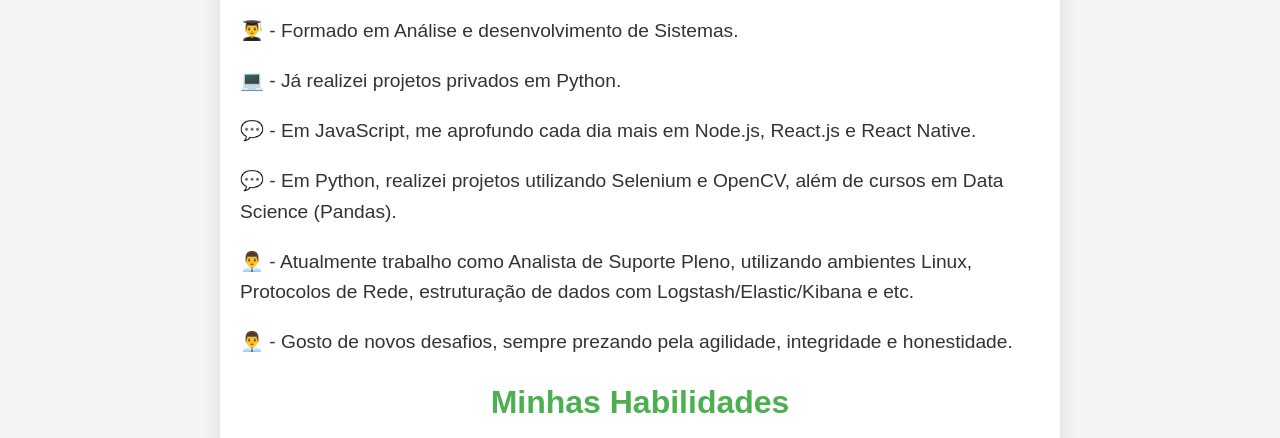
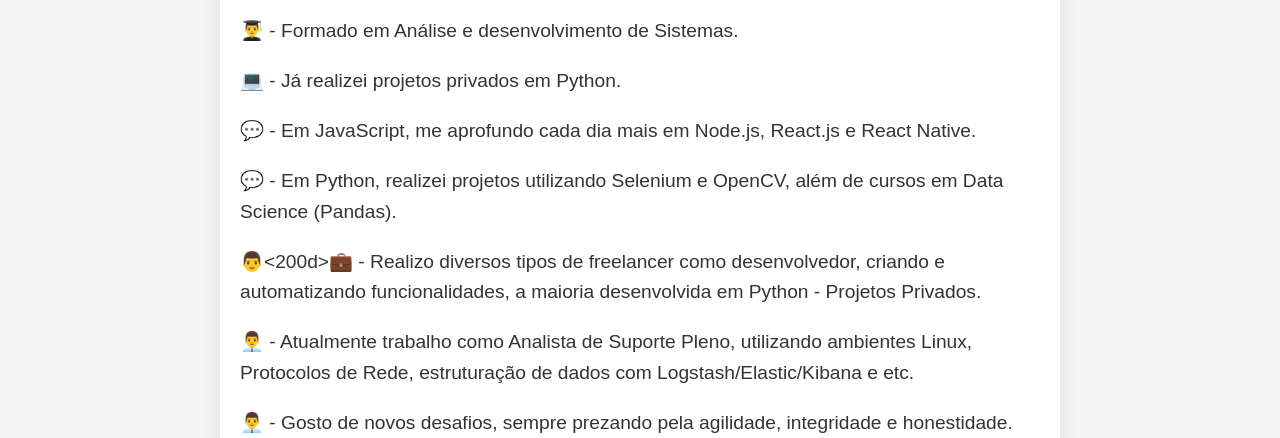
Before and after one commit to RobertwilliamN/RobertwilliamN.github.io, a plain HTML site: page index.html in a window 1280 px wide. Shown: the part 333-771 px from the top of the page. Drawn offline with Linux system fonts and the light colour scheme.

Commit message:
Commit inicial

```diff
--- a/index.html
+++ b/index.html
@@ -77,8 +77,10 @@
     <p>💻 - Já realizei projetos privados em Python.</p>
     <p>💬 - Em JavaScript, me aprofundo cada dia mais em Node.js, React.js e React Native.</p>
     <p>💬 - Em Python, realizei projetos utilizando Selenium e OpenCV, além de cursos em Data Science (Pandas).</p>
+		<p>👨<200d>💼 - Realizo diversos tipos de freelancer como desenvolvedor, criando e automatizando funcionalidades, a maioria desenvolvida em Python - Projetos Privados.</p>
     <p>👨‍💼 - Atualmente trabalho como Analista de Suporte Pleno, utilizando ambientes Linux, Protocolos de Rede, estruturação de dados com Logstash/Elastic/Kibana e etc.</p>
     <p>👨‍💼 - Gosto de novos desafios, sempre prezando pela agilidade, integridade e honestidade.</p>
+
 
     <h2>Minhas Habilidades</h2>
     <div class="icons">
```
